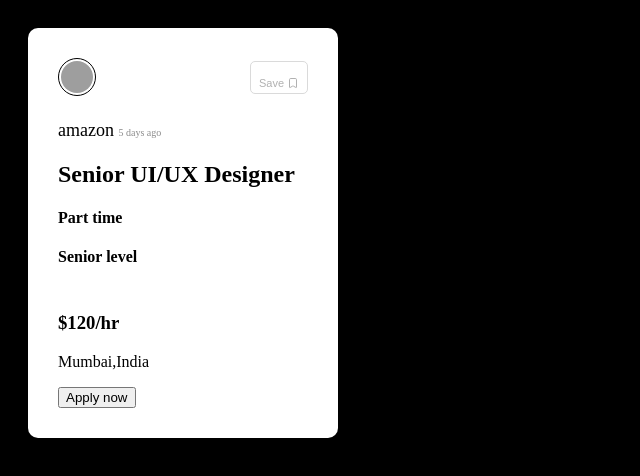
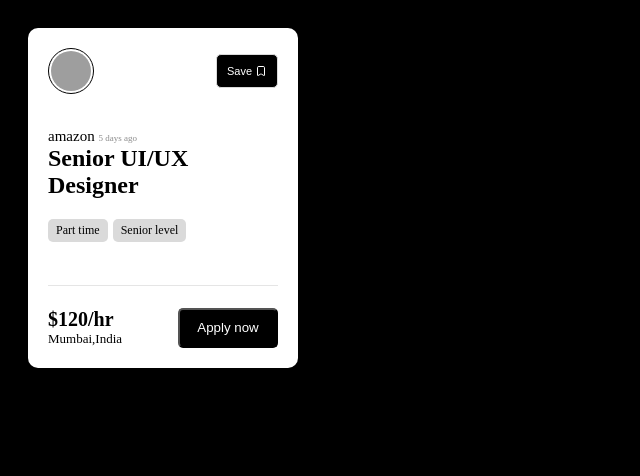
Before and after one commit to Chinmayi-H-M/Reactjs, a React (Vite) app in the folder vite-project-04/: page / in a window 1280 px wide. Shown: the top 476 px of the page, without its empty margins (0-640 px from the left). Built offline with nearby package versions, Linux system fonts and the light colour scheme; grey boxes are pictures that could not be loaded.

Commit message:
Desiging single card

```diff
--- a/vite-project-04/src/App.jsx
+++ b/vite-project-04/src/App.jsx
@@ -12,18 +12,19 @@ const App = () => {
         <div className="center">
           <h3>amazon <span>5 days ago</span></h3>
           <h2>Senior UI/UX Designer</h2>
-          <div>
+          <div className='tag'>
             <h4>Part time</h4>
             <h4>Senior level</h4>
           </div>
         </div>
+        <hr class="divider"></hr>
         <div className="bottom">
             <div>
                 <h3>$120/hr</h3>
                 <p>Mumbai,India</p>
+            </div>
+              <button>Apply now</button>
 
-              <button>Apply now</button>
-            </div>
         </div>
       </div>
     </div>
--- a/vite-project-04/src/index.css
+++ b/vite-project-04/src/index.css
@@ -7,12 +7,16 @@ body{
   background-color:black;
   padding:20px;
 }
+h1, h2, h3, h4, h5, h6, p {
+  margin: 0;
+}
+
 .card{
-  height:350px;
-  width:250px;
+  height:300px;
+  width:230px;
   background-color: white;
   border-radius:10px;
-  padding:30px;
+  padding:20px;
   display:flex;
   flex-direction: column;
   justify-content: space-between;
@@ -21,10 +25,11 @@ body{
   display:flex;
   align-items:center;
   justify-content: space-between;
+  margin-bottom:20px;
 }
 .top img{
-  height:32px;
-  width:32px;
+  height:40px;
+  width:40px;
   border-radius:50%;
   border:1px solid black;
   padding:2px;
@@ -37,16 +42,58 @@ body{
   font-size:11px;
   border-radius:5px;
   gap: 3px;
-  background-color: transparent;
-  color:#b1b1b1;
-  padding-top:15px;
+  background-color: black;
+  color:white;
+  padding:10px;
 }
 .center h3{
-  font-size:18px;
+  font-size:15px;
   font-weight:400;
 }
 .center h3 span{
-  font-size:10px;
+  font-size:9px;
   font-weight:400;
   color:#8b8b8b;
 }
+.center h2{
+  font-size:20;
+}.center .tag{
+   display:flex;
+   gap:5px;
+   margin-top: 20px;
+}
+.center .tag h4{
+  font-size:12px;
+  background-color: #dadada;
+  color:black;
+  padding:4px 8px;
+  font-weight:500;
+  border-radius: 5px;
+}
+.divider {
+  border: none;
+  border-top: 1px solid #e5e5e5;
+  margin: 30px 0 8px 0;
+}
+
+.bottom {
+  display: flex;
+  justify-content: space-between;
+
+}
+.bottom h3{
+  font-size:20px;
+}
+.bottom p{
+  font-size:13px;
+}
+
+.bottom button {
+  width: 100px;
+  height: 40px;
+  margin: 0;
+  background-color: black;
+  padding:10px;
+  border-radius:5px;
+  color:white;
+}
```
